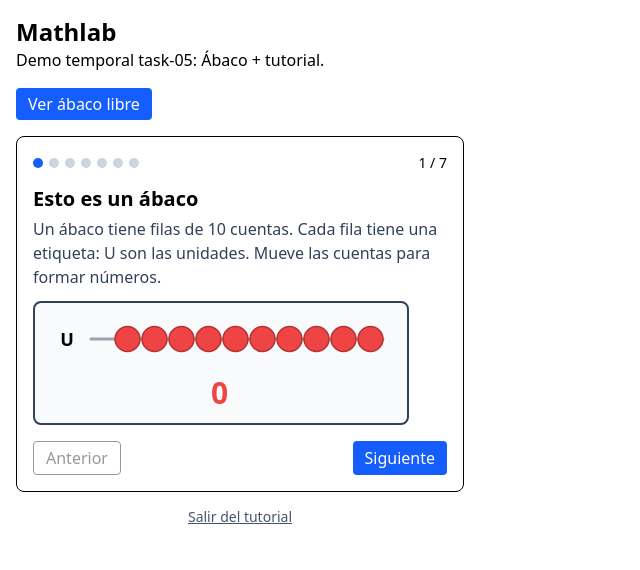
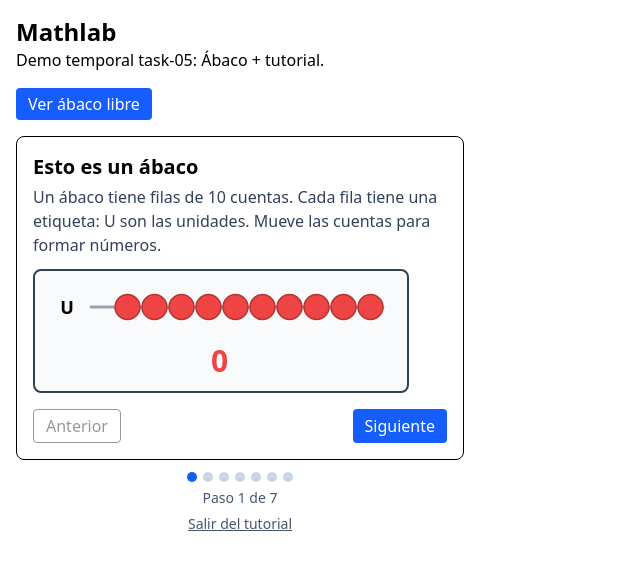
Before and after one commit to dealelopez/mathlab, a React (Vite) app: page / in a window 1280 px wide. Both pictures are taken after a click on the button "Abrir tutorial". Shown: the top 570 px of the page, without its empty margins (0-640 px from the left). Built offline with nearby package versions, Linux system fonts and the light colour scheme.

Commit message:
tutorial: progreso y paso fuera de la tarjeta, centrados

```diff
--- a/src/components/tutorial/AbacusTutorial.tsx
+++ b/src/components/tutorial/AbacusTutorial.tsx
@@ -132,25 +132,7 @@ export default function AbacusTutorial({ onComplete, onBack }: AbacusTutorialPro
   return (
     <div className="max-w-md">
       <div className="rounded-lg border p-4">
-      <div className="flex items-center justify-between">
-        <div data-testid="tutorial-progress" className="flex gap-1.5">
-          {STEPS.map((_, i) => (
-            <span
-              key={i}
-              data-testid={`progress-dot-${i + 1}`}
-              aria-current={i === stepIndex ? 'step' : undefined}
-              className={`inline-block h-2.5 w-2.5 rounded-full ${
-                i === stepIndex ? 'bg-blue-600' : i < stepIndex ? 'bg-blue-300' : 'bg-slate-300'
-              }`}
-            />
-          ))}
-        </div>
-        <span className="text-sm tabular-nums">
-          {stepIndex + 1} / {STEPS.length}
-        </span>
-      </div>
-
-      <h2 data-testid="tutorial-title" className="mt-3 text-xl font-bold">
+      <h2 data-testid="tutorial-title" className="text-xl font-bold">
         {step.title}
       </h2>
       <p className="mt-1 text-slate-700">{step.description}</p>
@@ -186,7 +168,22 @@ export default function AbacusTutorial({ onComplete, onBack }: AbacusTutorialPro
         </button>
       </div>
       </div>
-      <div className="mt-3 text-center">
+      <div className="mt-3 flex flex-col items-center gap-1.5">
+        <div data-testid="tutorial-progress" className="flex justify-center gap-1.5">
+          {STEPS.map((_, i) => (
+            <span
+              key={i}
+              data-testid={`progress-dot-${i + 1}`}
+              aria-current={i === stepIndex ? 'step' : undefined}
+              className={`inline-block h-2.5 w-2.5 rounded-full ${
+                i === stepIndex ? 'bg-blue-600' : i < stepIndex ? 'bg-blue-300' : 'bg-slate-300'
+              }`}
+            />
+          ))}
+        </div>
+        <span className="text-sm text-slate-600 tabular-nums">
+          Paso {stepIndex + 1} de {STEPS.length}
+        </span>
         <button
           onClick={onBack}
           className="cursor-pointer text-sm text-slate-600 underline"
```
